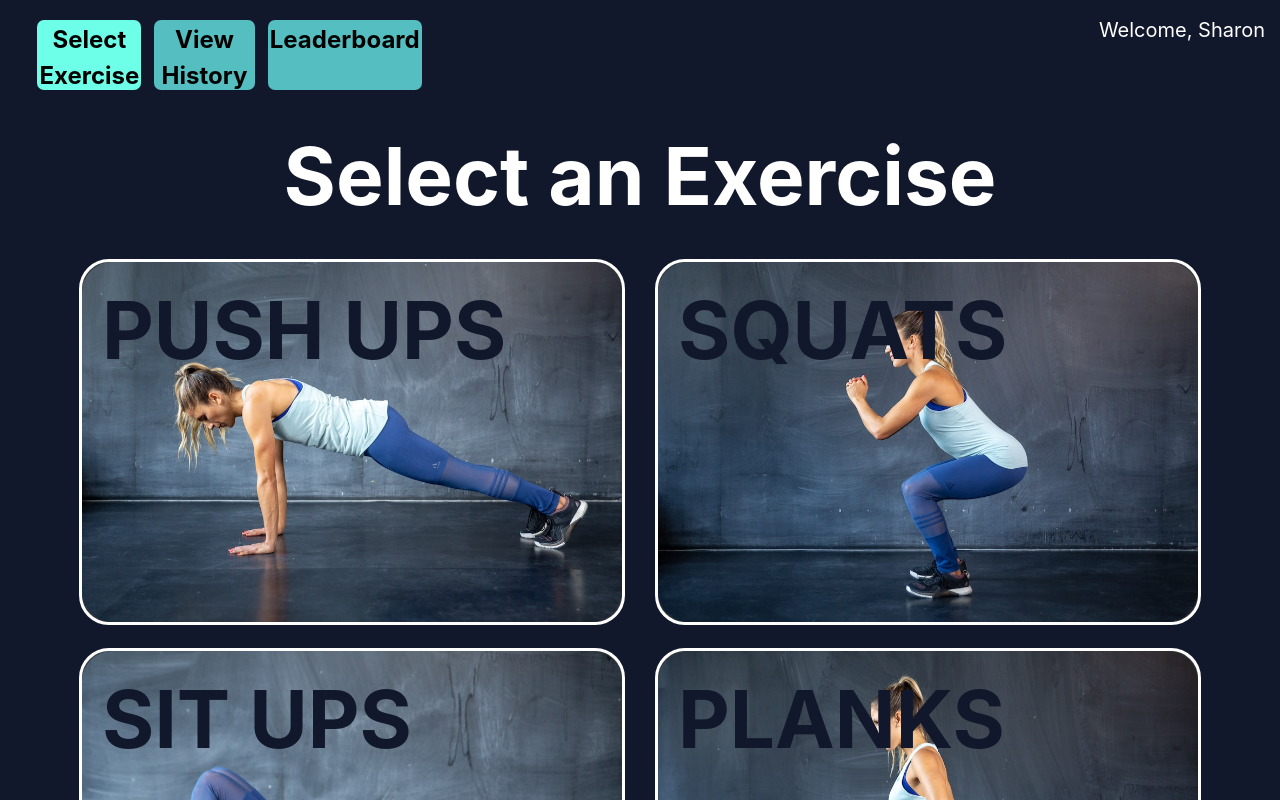
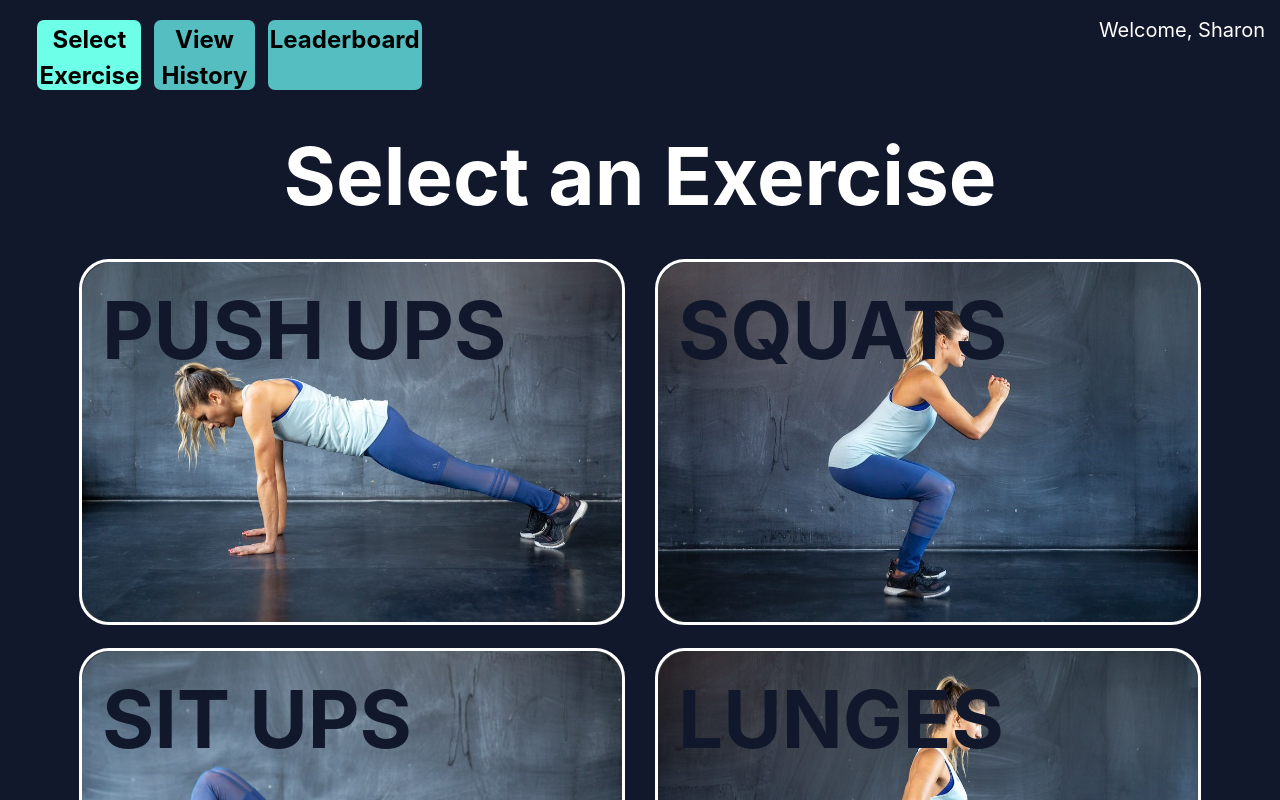
Before and after one commit to LeonSo7/HackTheNorth2020-Fitness-Application, a React (Create React App) app in the folder app/: page / in a window 1280 px wide. Built offline with nearby package versions, Linux system fonts and the light colour scheme.

Commit message:
Update home page

```diff
--- a/app/src/components/screens/Home.js
+++ b/app/src/components/screens/Home.js
@@ -1,5 +1,5 @@
 import "../../styles/Home.css";
-import React, { Component } from 'react';
+import React, { Component } from "react";
 import { Card, CardDeck, Col } from "react-bootstrap";
 import pushupThumbnail from "../../assets/pushup_thumbnail.jpg";
 import lungesThumbnail from "../../assets/lunges_thumbnail.jpg";
@@ -9,12 +9,12 @@ import Header from "../ui/Header";
 
 class Home extends Component {
   constructor(props) {
-    super(props)
+    super(props);
     this.state = {
       exercise: true,
       history: false,
-      leaderBoard: false
-    }
+      leaderBoard: false,
+    };
   }
 
   render() {
@@ -34,12 +34,8 @@ class Home extends Component {
                 />
                 <Card.ImgOverlay>
                   <Card.Title className="cardTxt">PUSH UPS</Card.Title>
-                  {/* <Card.Text>
-                    This is a wider card with supporting text below as a natural
-                    lead-in to additional content. This content is a little bit
-                    longer.
-                  </Card.Text>
-                  <Card.Text>Last updated 3 mins ago</Card.Text> */}
+                  {/* <Card.Text>A classic upper body exercise. Avoid letting your elbows flare out to the side and keep your body in a straight line.</Card.Text> */}
+                  {/* <Card.Text>Last updated 10 mins ago</Card.Text> */}
                 </Card.ImgOverlay>
               </Card>
               <Card className="bg-dark text-white card">
@@ -51,11 +47,9 @@ class Home extends Component {
                 <Card.ImgOverlay>
                   <Card.Title className="cardTxt">SQUATS</Card.Title>
                   {/* <Card.Text>
-                    This is a wider card with supporting text below as a natural
-                    lead-in to additional content. This content is a little bit
-                    longer.
-                  </Card.Text>
-                  <Card.Text>Last updated 3 mins ago</Card.Text> */}
+                    Mastering the bodyweight squat is essential for good results in almost any workout program. If it’s challenging, practice with a chair first.
+                  </Card.Text> */}
+                  {/* <Card.Text>Last updated 3 mins ago</Card.Text> */}
                 </Card.ImgOverlay>
               </Card>
             </CardDeck>
@@ -69,11 +63,9 @@ class Home extends Component {
                 <Card.ImgOverlay>
                   <Card.Title className="cardTxt">SIT UPS</Card.Title>
                   {/* <Card.Text>
-                    This is a wider card with supporting text below as a natural
-                    lead-in to additional content. This content is a little bit
-                    longer.
-                  </Card.Text>
-                  <Card.Text>Last updated 3 mins ago</Card.Text> */}
+                  Instead of pulling up on your neck, focus on squeezing your abs to flex your upper body.
+                  </Card.Text> */}
+                  {/* <Card.Text>Last updated 10 mins ago</Card.Text> */}
                 </Card.ImgOverlay>
               </Card>
               <Card className="bg-dark text-white card">
@@ -83,13 +75,12 @@ class Home extends Component {
                   className="cardImg"
                 />
                 <Card.ImgOverlay>
-                  <Card.Title className="cardTxt">PLANKS</Card.Title>
+                  <Card.Title className="cardTxt">LUNGES</Card.Title>
                   {/* <Card.Text>
-                    This is a wider card with supporting text below as a natural
-                    lead-in to additional content. This content is a little bit
-                    longer.
-                  </Card.Text>
-                  <Card.Text>Last updated 3 mins ago</Card.Text> */}
+                    Start slowly and find your balance. Remember that your goal
+                    is to use the front leg to push yourself back up!
+                  </Card.Text> */}
+                  {/* <Card.Text>Last updated 10 mins ago</Card.Text> */}
                 </Card.ImgOverlay>
               </Card>
             </CardDeck>
@@ -100,7 +91,7 @@ class Home extends Component {
             <p className="startBtnTxt">Start</p>
           </div>
         </div>
-      </div >
+      </div>
     );
   }
 }
```
Also changed, not shown: app/src/assets/lunges_thumbnail.jpg, app/src/assets/squats_thumbnail.jpg.
